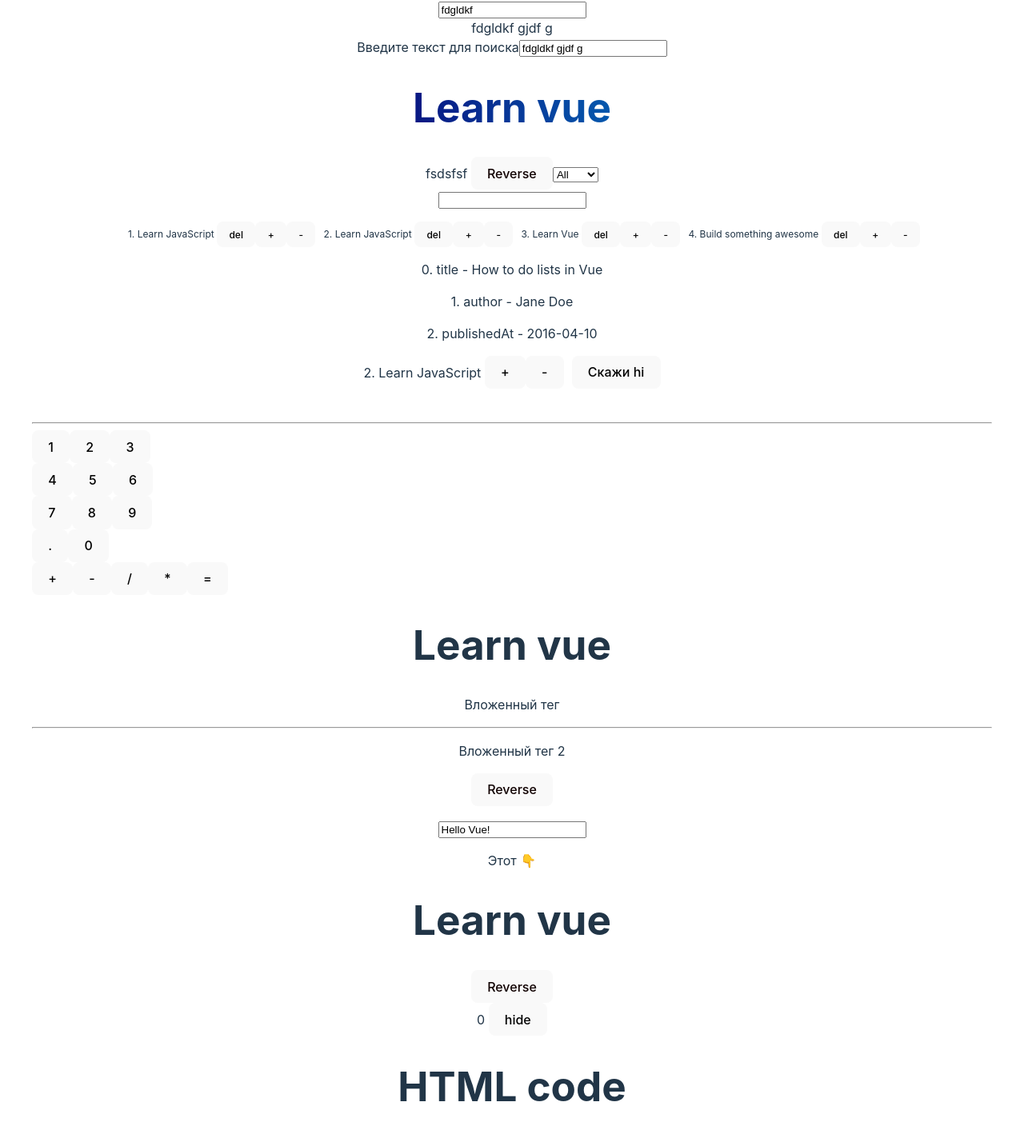
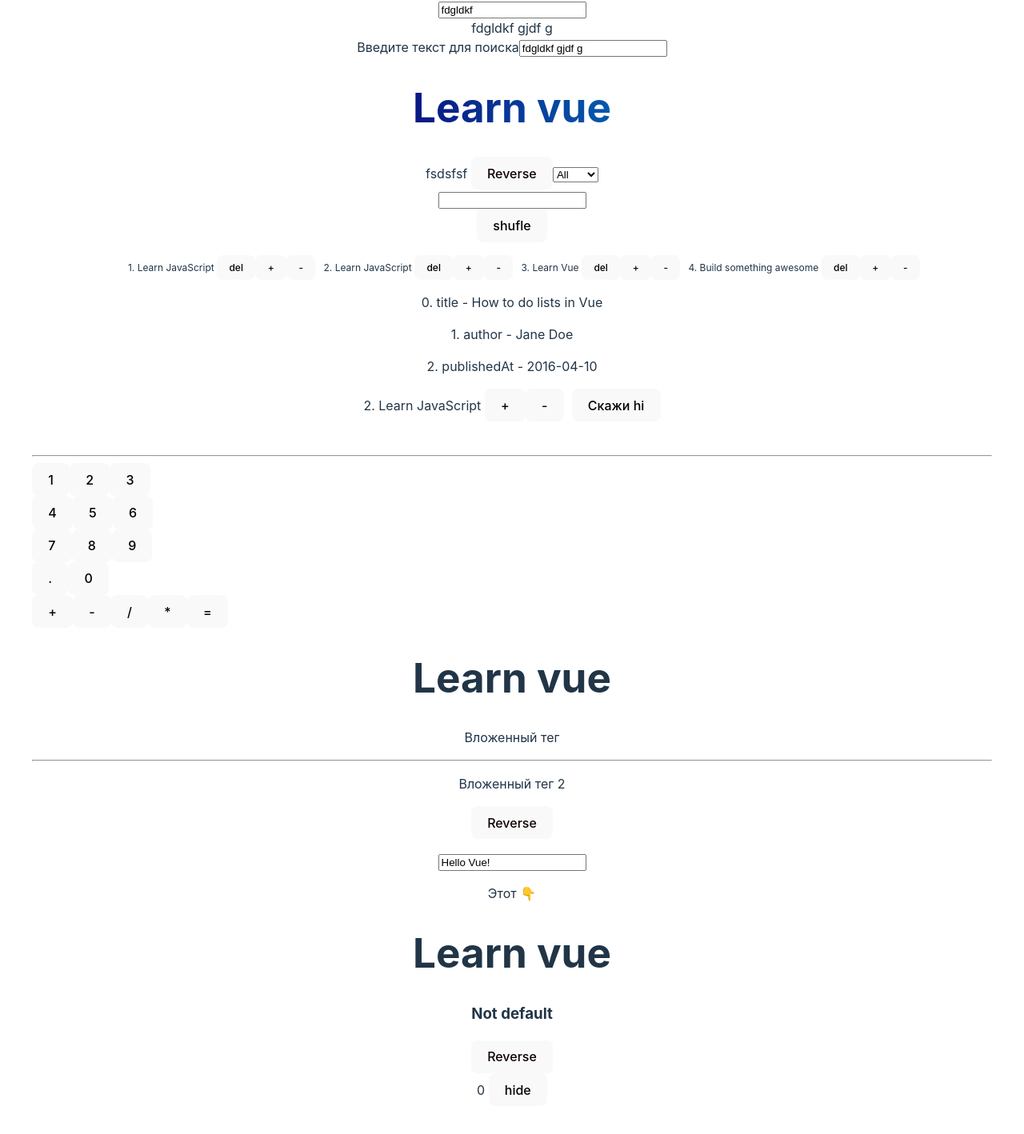
Before and after one commit to Gakmannn/WEB36VUE, a Vue app: page / in a window 1280 px wide. Shown: the part 965-2383 px from the top of the page at 80% size. Built offline with nearby package versions, Linux system fonts and the light colour scheme.

Commit message:
Анимации списков

```diff
--- a/src/App.vue
+++ b/src/App.vue
@@ -88,13 +88,12 @@
   <form @submit.prevent="addToDo">
     <input v-model="newTodo" type="text">
   </form>
+  <button @click="shuffle">shufle</button>
 
   <transition-group name="list" tag="ul">
     <!-- <li v-for="todo, index of filteredArr" :key="index" class="list-item">{{ todo.text }}</li> -->
-    <template v-for="todo, index of filteredArr" :key="todo.id">
-      <ToDoElement :style="'font-size:' + fontSize +'px'" @textUp="(a,b,c,z) => fontSize += z"
+    <ToDoElement v-for="todo, index of filteredArr" :key="todo.id" :style="'font-size:' + fontSize +'px'" @textUp="(a,b,c,z) => fontSize += z"
         @textDown="(n) => fontSize -= n" :todo="todo" :index="index" :func="delEl" class="list-item">del</ToDoElement>
-    </template>
   </transition-group>
   <template v-for="value, key, index of forObj">
     <p>{{ index }}. {{ key }} - {{ value }}</p>
@@ -114,7 +113,9 @@
   <input v-model="message" />
   <p>Этот 👇</p>
   <transition name="fade">
-    <header-comp v-if="toggle" />
+    <header-comp v-if="toggle">
+      <h3>Not default</h3>
+    </header-comp>
   </transition>
 
   {{ a }}
@@ -269,6 +270,10 @@ watch(() => todos.value.length, async  (newVal, oldVal)=>{
   console.log('old:', oldVal, 'new:', newVal)
 })
 
+const shuffle = ()=>{
+  todos.value.sort((a,b)=>a.text.localeCompare(b.text))
+}
+
 const filteredArr = computed(()=>{
   if (select.value == 'All') {
     return todos.value
@@ -304,20 +309,29 @@ message.value = 'Hello Vue!'
 
 <style scoped>
 .list-item {
-    display: inline-block;
-    margin-right: 10px;
-  }
-
-.list-enter-active,
-.list-leave-active {
+  display: inline-block;
+  margin-right: 10px;
   transition: all 1s ease;
 }
 
+/* 1. объявление transition */
+.list-move,
+.list-enter-active,
+.list-leave-active {
+  transition: all 0.5s cubic-bezier(0.55, 0, 0.1, 1);
+}
+/* 2. объявление enter from и leave to состояний */
 .list-enter-from,
 .list-leave-to {
   opacity: 0;
-  transform: translateY(30px);
+  transform: scaleY(0.01) translate(30px, 0);
 }
+/* 3. убедитесь, что элементы удалены из потока layout,
+      чтобы можно было правильно рассчитать анимацию перемещения */
+.list-leave-active {
+  position: absolute;
+}
+
 h1 {
   user-select: none;
 }
--- a/src/components/HeaderComponent.vue
+++ b/src/components/HeaderComponent.vue
@@ -3,7 +3,9 @@
     <h1 v-if="bool" @click="str += '!'">{{ str }}</h1>
     <h1 v-else @click="str += '!'">{{ str.split('').reverse().join('') }}</h1>
 
-    <slot></slot>
+    <slot>
+    <h3>Header default</h3>
+    </slot>
 
     <button :class="$attrs.class" v-on:click="myFunc" :style="'color:#' + color">Reverse</button>
   </div>
```
